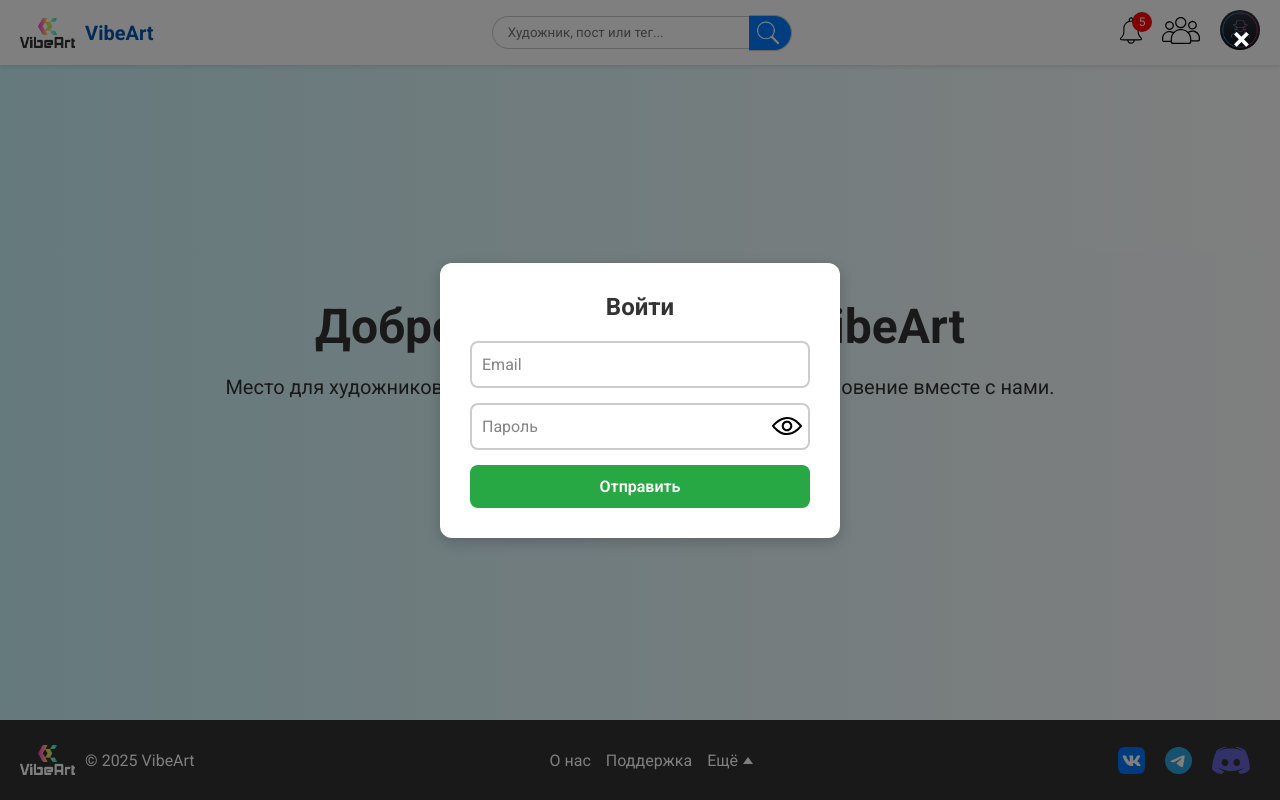
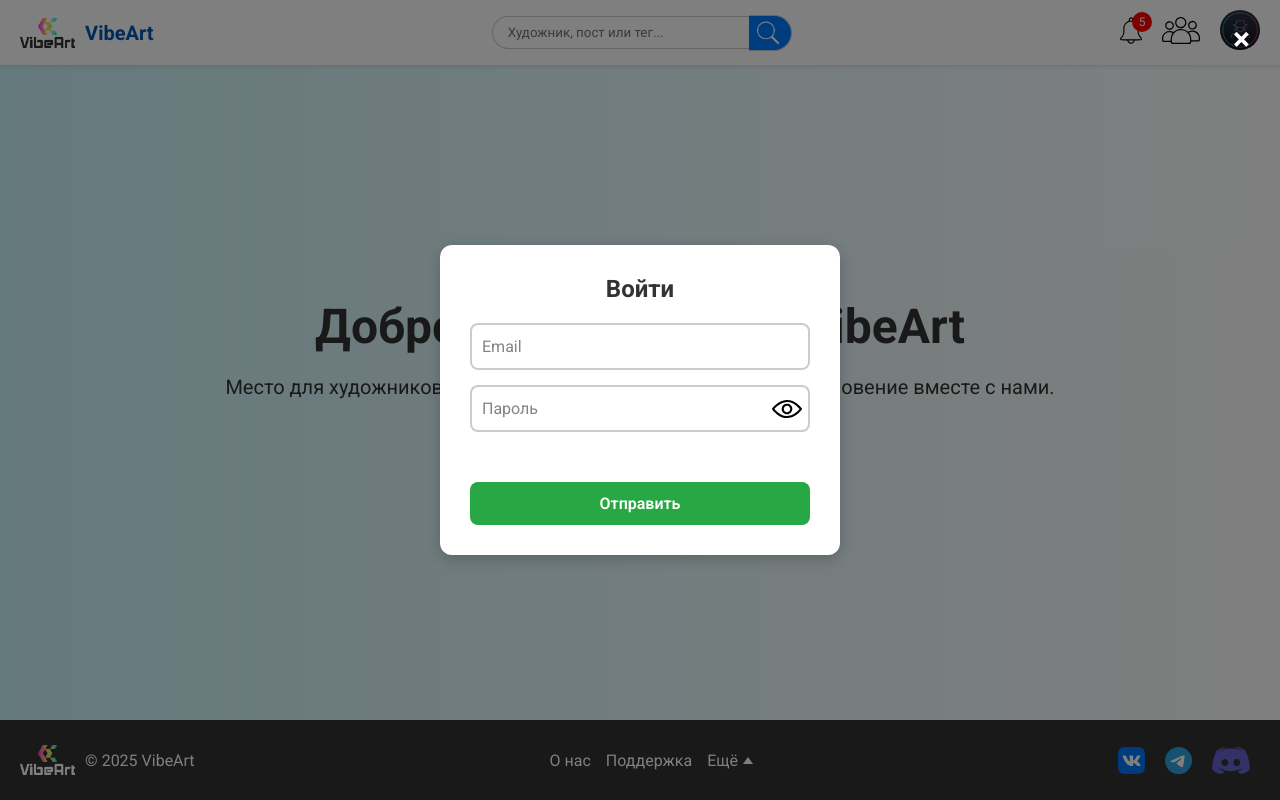
Before and after one commit to Bitsulov/vibeart, a React (Vite) app: page / in a window 1280 px wide. Both pictures are taken after a click on the button "Войти". Built offline with nearby package versions, Linux system fonts and the light colour scheme.

Commit message:
The implementation of the modal window has been moved to the page level, submit events have been implemented on the home page

```diff
--- a/src/App.jsx
+++ b/src/App.jsx
@@ -19,45 +19,37 @@ import './App.css';
 function App() {
 	const [noticeText, setNoticeText] = useState("");
 	const [gotNotice, setGotNotice] = useState(false);
-	const [modalChildren, setModalChildren] = useState(<div></div>);
-	const [showModal, setShowModal] = useState(false);
 
 	const getNewNotice = (noticeText) => {
 		setNoticeText(noticeText);
 		setGotNotice(true);
 	}
 
-	const showModalContent = (content) => {
-		setModalChildren(content);
-		setShowModal(true);
-	}
-
 	return (
 		<Router>
-			<ModalWindow children={modalChildren} showModal={showModal} setShowModal={setShowModal} />
 			<Notice message={noticeText} newNotice={gotNotice} setNewNotice={setGotNotice} />
 			<Header />
 			<Routes>
 				{/* Инфо и регистрация/вход */}
-				<Route path="/" element={<Home getNewNotice={getNewNotice} showModalContent={showModalContent} />} />
+				<Route path="/" element={<Home getNewNotice={getNewNotice} />} />
 				{/* "Лента" */}
-				<Route path="/gallery" element={<Gallery getNewNotice={getNewNotice} showModalContent={showModalContent} />} />
+				<Route path="/gallery" element={<Gallery getNewNotice={getNewNotice} />} />
 				{/* Профиль (свой или чужой) */}
-				<Route path="/profile/:profileId" element={<Profile getNewNotice={getNewNotice} showModalContent={showModalContent} />} />
+				<Route path="/profile/:profileId" element={<Profile getNewNotice={getNewNotice} />} />
 				{/* Пост */}
-				<Route path="/post/:postId" element={<Post getNewNotice={getNewNotice} showModalContent={showModalContent} />} />
+				<Route path="/post/:postId" element={<Post getNewNotice={getNewNotice} />} />
 				{/* Сообщения */}
-				<Route path="/messages" element={<Messages getNewNotice={getNewNotice} showModalContent={showModalContent} />} />
+				<Route path="/messages" element={<Messages getNewNotice={getNewNotice} />} />
 				{/* Чат */}
-				<Route path="/messages/:chatId" element={<Chat getNewNotice={getNewNotice} showModalContent={showModalContent} />} />
+				<Route path="/messages/:chatId" element={<Chat getNewNotice={getNewNotice} />} />
 				{/* Уведомления */}
-				<Route path="/notifications" element={<Notifications getNewNotice={getNewNotice} showModalContent={showModalContent} />} />
+				<Route path="/notifications" element={<Notifications getNewNotice={getNewNotice} />} />
 				{/* (экспериментально) форма, связь с нами */}
-				<Route path="/contact" element={<Contact getNewNotice={getNewNotice} showModalContent={showModalContent} />} />
+				<Route path="/contact" element={<Contact getNewNotice={getNewNotice} />} />
 				{/* Информация */}
-				<Route path="/about" element={<About getNewNotice={getNewNotice} showModalContent={showModalContent} />} />
+				<Route path="/about" element={<About getNewNotice={getNewNotice} />} />
 				{/* Ошибка */}
-				<Route path="*" element={<Error getNewNotice={getNewNotice} />} showModalContent={showModalContent} />
+				<Route path="*" element={<Error getNewNotice={getNewNotice} />} />
 			</Routes>
 			<Footer />
 		</Router>
--- a/src/components/inputForm/inputForm.jsx
+++ b/src/components/inputForm/inputForm.jsx
@@ -1,9 +1,8 @@
 import React, { useEffect, useState } from 'react';
 import classes from "./inputForm.module.css";
 
-const InputForm = ({placeholder="", type="text", id="", value="", className="", placeholderClassName="", onChange, minLength, ...props}) => {
+const InputForm = ({placeholder="", type="text", id="", value, className="", placeholderClassName="", onChange, minLength, ...props}) => {
 	// id is required
-	const [inputValue, setInputValue] = useState(value);
 	const [inputClasses, setInputClasses] = useState([classes.input, className].join(" "));
 	const [placeholderClasses, setPlaceholderClasses] = useState([classes.placeholder, placeholderClassName].join(" "));
 	const [isPassword, setIsPassword] = useState(false);
@@ -11,7 +10,6 @@ const InputForm = ({placeholder="", type="text", id="", value="", className="",
 	const [currentType, setCurrentType] = useState(null);
 
 	const onChangeValue = (e) => {
-		setInputValue(e.target.value);
 		let defaultClass = isPassword ? classes.inputLeft : classes.input;
 		if(e.target.value === "") {
 			setInputClasses([defaultClass, className].join(" "));
@@ -20,7 +18,7 @@ const InputForm = ({placeholder="", type="text", id="", value="", className="",
 			setInputClasses([defaultClass, className, classes.focus].join(" "));
 			setPlaceholderClasses([classes.placeholder, placeholderClassName, classes.focus].join(" "));
 		}
-		onChange?.();
+		onChange?.(e);
 	}
 
 	useEffect(() => {
@@ -41,6 +39,25 @@ const InputForm = ({placeholder="", type="text", id="", value="", className="",
 		}
 	}, [type, isShowPassword])
 
+	useEffect(() => {
+		let defaultClass = type === "password" ? classes.inputLeft : classes.input;
+		if(value || props.defaultValue) {
+			setInputClasses([defaultClass, className, classes.focus].join(" "));
+			setPlaceholderClasses([classes.placeholder, placeholderClassName, classes.focus].join(" "));
+		} else {
+			setInputClasses([defaultClass, className].join(" "));
+			setPlaceholderClasses([classes.placeholder, placeholderClassName].join(" "));
+		}
+	}, [className, ])
+
+	useEffect(() => {
+		if(value || props.defaultValue) {
+			let defaultClass = type === "password" ? classes.inputLeft : classes.input;
+			setInputClasses([defaultClass, className, classes.focus].join(" "));
+			setPlaceholderClasses([classes.placeholder, placeholderClassName, classes.focus].join(" "));
+		}
+	}, [])
+
 	return (
 		<div className={classes.generalWrapper}>
 			<div className={classes.inputWrapper}>
@@ -48,7 +65,7 @@ const InputForm = ({placeholder="", type="text", id="", value="", className="",
 					type={currentType}
 					id={id}
 					className={inputClasses}
-					value={inputValue}
+					value={value}
 					minLength={minLength ?? ""}
 					onChange={onChangeValue}
 					{...props}
--- a/src/pages/home.jsx
+++ b/src/pages/home.jsx
@@ -1,38 +1,182 @@
-import React from 'react';
+import React, { useEffect, useState } from 'react';
 import "../styles/home.css";
+import ModalWindow from '../components/modalWindow/modalWindow';
 import InputForm from '../components/inputForm/inputForm';
 
-const Home = ({getNewNotice, showModalContent}) => {
+const Home = ({getNewNotice}) => {
+	const [showModal, setShowModal] = useState(false);
+	const [typeModal, setTypeModal] = useState("sign");
+
+	const [emailValueSign, setEmailValueSign] = useState("");
+	const [passwordValueSign, setPasswordValueSign] = useState("");
+	const [emailValueReg, setEmailValueReg] = useState("");
+	const [passwordValueReg, setPasswordValueReg] = useState("");
+	const [passwordAgainValueReg, setPasswordAgainValueReg] = useState("");
+
+	const [emailSignError, setEmailSignError] = useState(false);
+	const [passwordSignError, setPasswordSignError] = useState(false);
+	const [emailRegError, setEmailRegError] = useState(false);
+	const [passwordRegError, setPasswordRegError] = useState(false);
+	const [passwordAgainRegError, setPasswordAgainRegError] = useState(false);
+	const [errorText, setErrorText] = useState("");
+
+	const submitSign = (e) => {
+		e.preventDefault();
+		let email = emailValueSign.trim();
+		let password = passwordValueSign.trim();
+		if(email === "" && password === "") {
+			setEmailSignError(true);
+			setPasswordSignError(true);
+			setErrorText("Заполните пустые поля");
+		} else if(email === "") {
+			setEmailSignError(true);
+			setPasswordSignError(false);
+			setErrorText("Заполните email");
+		} else if(password === "") {
+			setPasswordSignError(true);
+			setEmailSignError(false);
+			setErrorText("Заполните пароль");
+		} else {
+			setEmailSignError(false);
+			setPasswordSignError(false);
+			setErrorText("");
+		}
+	}
+
+	const submitReg = (e) => {
+		e.preventDefault();
+		let email = emailValueReg.trim();
+		let password = passwordValueReg.trim();
+		let passwordAgain = passwordAgainValueReg.trim();
+		let str = [];
+		let isEmpty = false;
+		if(email === "" && password === "" && passwordAgain === "") {
+			setEmailRegError(true);
+			setPasswordRegError(true);
+			setPasswordAgainRegError(true);
+			setErrorText("Заполните пустые поля");
+			return
+		}
+		if(email === "") {
+			setEmailRegError(true);
+			str.push("email");
+			isEmpty = true;
+		} else {
+			setEmailRegError(false);
+		}
+		if(password === "") {
+			setPasswordRegError(true);
+			str.push("пароль");
+			isEmpty = true;
+		} else {
+			setPasswordRegError(false);
+		}
+		if(passwordAgain === "") {
+			setPasswordAgainRegError(true)
+			str.push("повторный пароль");
+			isEmpty = true;
+		} else {
+			setPasswordAgainRegError(false);
+		}
+		if(isEmpty) {
+			setErrorText(`Заполните ${str.join(" и ")}`);
+		} else {
+			setEmailRegError(false);
+			setPasswordRegError(false);
+			setPasswordAgainRegError(false);
+			setErrorText("");
+		}
+	}
 
 	const openSign = () => {
-		showModalContent (
-			<section className="authentication">
-				<h2 className="authentication__title">Войти</h2>
-				<form className="authentication__form">
-					<InputForm id="emailAuthentication" type="email" placeholder="Email" minLength={6} value='' required ></InputForm>
-					<InputForm id="passwordAuthentication" type="password" placeholder="Пароль" minLength={6} value='' required ></InputForm>
-					<button className="authentication__submit" type="submit">Отправить</button>
-				</form>
-			</section>
-		)
+		setTypeModal("sign");
+		setShowModal(true);
 	}
 
 	const openRegister = () => {
-		showModalContent (
-			<section className="authentication">
-				<h2 className="authentication__title">Зарегистрироваться</h2>
-				<form className="authentication__form">
-					<InputForm id="emailAuthentication" type="email" placeholder="Email" value='' required />
-					<InputForm id="passwordAuthentication" type="password" placeholder="Пароль" minLength={6} value='' required />
-					<InputForm id="passwordAgainAuthentication" type="password" placeholder="Повторите пароль" minLength={6} required />
-					<button className="authentication__submit" type="submit">Отправить</button>
-				</form>
-			</section>
-		)
+		setTypeModal("register");
+		setShowModal(true);
 	}
+
+	useEffect(() => {
+		if(showModal === false) {
+			setTimeout(() => {
+				setEmailSignError(false);
+				setPasswordSignError(false);
+				setEmailRegError(false);
+				setPasswordRegError(false);
+				setPasswordAgainRegError(false);
+				setErrorText("");
+				setTypeModal("");
+			}, 350);
+		}
+	}, [showModal])
 
 	return (
 		<main className="home">
+			<ModalWindow showModal={showModal} setShowModal={setShowModal} >
+				{typeModal == "sign" ?
+					<section className="authentication">
+						<h2 className="authentication__title">Войти</h2>
+						<form className="authentication__form" onSubmit={(e) => submitSign(e)}>
+							<InputForm
+								id="emailAuthentication"
+								type="email"
+								placeholder="Email"
+								value={emailValueSign}
+								onChange={e => setEmailValueSign(e.target.value)}
+								className={emailSignError ? "errorInput" : ""}
+							/>
+							<InputForm
+								id="passwordAuthentication"
+								type="password"
+								placeholder="Пароль"
+								minLength={6}
+								value={passwordValueSign}
+								onChange={e => setPasswordValueSign(e.target.value)}
+								className={passwordSignError ? "errorInputLeft" : ""}
+							/>
+							<p className={errorText ? "authentication__error authentication__error-show" : "authentication__error"}>{errorText}</p>
+							<button className="authentication__submit" type="submit">Отправить</button>
+						</form>
+					</section>
+				: typeModal == "register" ?
+					<section className="authentication">
+						<h2 className="authentication__title">Зарегистрироваться</h2>
+						<form className="authentication__form" onSubmit={submitReg}>
+							<InputForm
+								id="emailAuthentication"
+								type="email"
+								placeholder="Email"
+								value={emailValueReg}
+								onChange={e => setEmailValueReg(e.target.value)}
+								className={emailRegError ? "errorInput" : ""}
+							/>
+							<InputForm
+								id="passwordAuthentication"
+								type="password"
+								placeholder="Пароль"
+								minLength={6}
+								value={passwordValueReg}
+								onChange={e => setPasswordValueReg(e.target.value)}
+								className={passwordRegError ? "errorInputLeft" : ""}
+							/>
+							<InputForm
+								id="passwordAgainAuthentication"
+								type="password"
+								placeholder="Повторите пароль"
+								minLength={6}
+								value={passwordAgainValueReg}
+								onChange={e => setPasswordAgainValueReg(e.target.value)}
+								className={passwordAgainRegError ? "errorInputLeft" : ""}
+							/>
+							<p className={errorText ? "authentication__error authentication__error-show" : "authentication__error"}>{errorText}</p>
+							<button className="authentication__submit" type="submit">Отправить</button>
+						</form>
+					</section>
+				: ""
+				}
+			</ModalWindow>
 			<section className="welcome">
 				<h1 className="welcome__title">Добро пожаловать в VibeArt</h1>
 				<p className="welcome__description">Место для художников: делись своими работами и находи вдохновение вместе с нами.</p>
```
Also changed, not shown: src/styles/home.css (+43 -0 lines).
